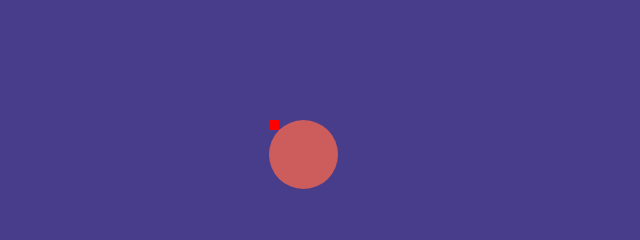
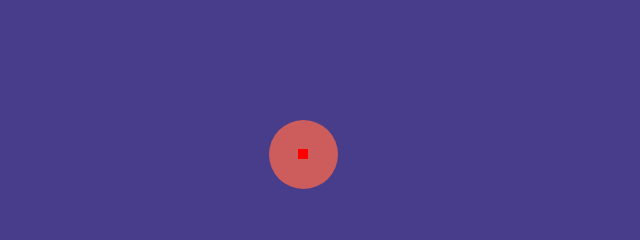
Before and after one commit to ArviWasTaken/Planets, a website: page index.html in a window 1280 px wide. Shown: the top 240 px of the page, 640-1280 px from the left. Drawn offline with Linux system fonts and the light colour scheme.

Commit message:
Little bit of work

```diff
--- /dev/null
+++ b/animations.js
@@ -0,0 +1,71 @@
+function animateStraightLine(destinationPlanet, rocket) {
+    let RocketIsLowerThenDestinationCompletionCondition = (rocket, destination) => rocket > destination;
+    let RocketIsHigherThenDestinationCompletionCondition = (rocket, destination) =>  rocket < destination;
+
+    let rocketStartBound = rocket.getBoundingClientRect();
+
+    let rocketStartX = rocketStartBound.x;
+    let rocketStartY = rocketStartBound.y;
+
+    let destinationCentre = findObjectCentre(destinationPlanet);
+    let rocketCentre = findObjectCentre(rocket)
+
+    // calculate relative stepsize
+    // get x distance and y distance
+    let xDistance = Math.max(rocketCentre.x, destinationCentre.x) - Math.min(rocketCentre.x, destinationCentre.x);
+    let yDistance = Math.max(rocketCentre.y, destinationCentre.y) - Math.min(rocketCentre.y, destinationCentre.y);
+
+    let xStepSize;
+    let yStepSize;
+
+    // Set the relative stepsize for one dimension
+    if (xDistance < yDistance) {
+        xStepSize = 1;
+        yStepSize = yDistance / xDistance;
+    } else {
+        xStepSize = xDistance / yDistance;
+        yStepSize = 1;
+    }
+
+    let xEval;
+    let yEval;
+
+    if (destinationCentre.x < rocketStartX) {
+        xStepSize *= -1;
+        xEval = RocketIsHigherThenDestinationCompletionCondition;
+    } else {
+        xStepSize *= 1;
+        xEval = RocketIsLowerThenDestinationCompletionCondition;
+    }
+
+    if (destinationCentre.y < rocketStartY) {
+        yStepSize *= -1
+        yEval = RocketIsHigherThenDestinationCompletionCondition
+    } else {
+        yStepSize *= 1;
+        yEval = RocketIsLowerThenDestinationCompletionCondition;
+    }
+
+    console.log("X: ", xStepSize, xDistance);
+    console.log("Y: ", yStepSize, yDistance);
+
+    let id = setInterval(frame, 5);
+    let xStepCount = 0;
+    let yStepCount = 0;
+
+    function frame() {
+        let currentRocketCentre = findObjectCentre(rocket);
+
+        if (xEval(currentRocketCentre.x, destinationCentre.x) && yEval(currentRocketCentre.y, destinationCentre.y)) {
+            clearInterval(id);
+        } else {
+            // add stepsize to each dimension
+            xStepCount += 1;
+            yStepCount += 1;
+
+            // Update position of the rocket
+            rocket.style.left = rocketStartX + xStepSize * xStepCount + 'px';
+            rocket.style.top = rocketStartY + yStepSize * yStepCount + 'px';
+        }
+    }
+}
--- a/index.html
+++ b/index.html
@@ -6,6 +6,7 @@
     <script type="text/javascript" src="planets.js"></script>
     <script type="text/javascript" src="rockets.js"></script>
     <script type="text/javascript" src="util.js"></script>
+    <script type="text/javascript" src="animations.js"></script>
 </head>
 <body style=" margin: 0; height: 100vh; background-color: darkslateblue">
 </body>
@@ -16,75 +17,8 @@
 
     let rocket = document.body.appendChild(createRocket(p1));
 
-    rocketStraightFly(p2, rocket);
+    animateStraightLine(p2, rocket);
 
-    function rocketStraightFly(destinationPlanet, rocket) {
-        let RocketIsLowerThenDestinationCompletionCondition = (rocket, destination) => rocket > destination;
-        let RocketIsHigherThenDestinationCompletionCondition = (rocket, destination) =>  rocket < destination;
 
-        let rocketStartBound = rocket.getBoundingClientRect();
-        let destinationBound = destinationPlanet.getBoundingClientRect()
-
-        let rocketStartX = rocketStartBound.x;
-        let rocketStartY = rocketStartBound.y;
-
-        // calculate relative stepsize
-        // get x distance and y distance
-        let xDistance = Math.max(rocketStartX, destinationBound.x) - Math.min(rocketStartX, destinationBound.x);
-        let yDistance = Math.max(rocketStartY, destinationBound.y) - Math.min(rocketStartY, destinationBound.y);
-
-        let xStepSize;
-        let yStepSize;
-
-        if (xDistance < yDistance) {
-            xStepSize = 1;
-            yStepSize = yDistance / xDistance;
-        } else {
-            xStepSize = xDistance / yDistance;
-            yStepSize = 1;
-        }
-
-        let xEval;
-        let yEval;
-
-        if (destinationBound.x < rocketStartX) {
-            xStepSize *= -1;
-            xEval = RocketIsHigherThenDestinationCompletionCondition;
-        } else {
-            xStepSize *= 1;
-            xEval = RocketIsLowerThenDestinationCompletionCondition;
-        }
-
-        if (destinationBound.y < rocketStartY) {
-            yStepSize *= -1
-            yEval = RocketIsHigherThenDestinationCompletionCondition
-        } else {
-            yStepSize *= 1;
-            yEval = RocketIsLowerThenDestinationCompletionCondition;
-        }
-
-        console.log("X: ", xStepSize, xDistance);
-        console.log("Y: ", yStepSize, yDistance);
-
-        let id = setInterval(frame, 5);
-        let xStepCount = 0;
-        let yStepCount = 0;
-
-        function frame() {
-            let currentRocketBound = rocket.getBoundingClientRect();
-
-            if (xEval(currentRocketBound.x, destinationBound.x) && yEval(currentRocketBound.y, destinationBound.y)) {
-                clearInterval(id);
-            } else {
-                // add stepsize to each dimension
-                xStepCount += 1;
-                yStepCount += 1;
-
-                // Update position of the rocket
-                rocket.style.left = rocketStartX + xStepSize * xStepCount + 'px';
-                rocket.style.top = rocketStartY + yStepSize * yStepCount + 'px';
-            }
-        }
-    }
 </script>
 </html>
--- a/planets.js
+++ b/planets.js
@@ -12,6 +12,5 @@ function createPlanet() {
     planet.style.backgroundColor = "indianred";
     planet.style.borderRadius = "100%";
 
-
     return planet
 }
--- a/rockets.js
+++ b/rockets.js
@@ -7,8 +7,11 @@ function createRocket(planetOfOrigin, destinationPlanet) {
     rocket.style.width = "10px";
     rocket.style.backgroundColor = "red";
 
-    rocket.style.left = planetOfOrigin.getBoundingClientRect().x + (planetOfOrigin.getBoundingClientRect().width / 2) - rocket.getBoundingClientRect().width + "px";
-    rocket.style.top = planetOfOrigin.getBoundingClientRect().y + (planetOfOrigin.getBoundingClientRect().width / 2) - rocket.getBoundingClientRect().height + "px";
+    rocketBound = rocket.getBoundingClientRect();
+    planetBound = planetOfOrigin.getBoundingClientRect();
+
+    rocket.style.left = planetBound.x + (planetBound.width / 2) - rocketBound.width + "px";
+    rocket.style.top = planetBound.y + (planetBound.width / 2) - rocketBound.height + "px";
 
     return rocket;
 }
--- a/util.js
+++ b/util.js
@@ -1,3 +1,10 @@
 function randomInteger(min, max) {
     return Math.floor(Math.random() * (max - min + 1)) + min;
 }
+
+function findObjectCentre(planet) {
+    let planetBound = planet.getBoundingClientRect();
+    let x = planetBound.x + (planetBound.width / 2);
+    let y = planetBound.y + (planetBound.height / 2);
+    return {x, y};
+}
```
